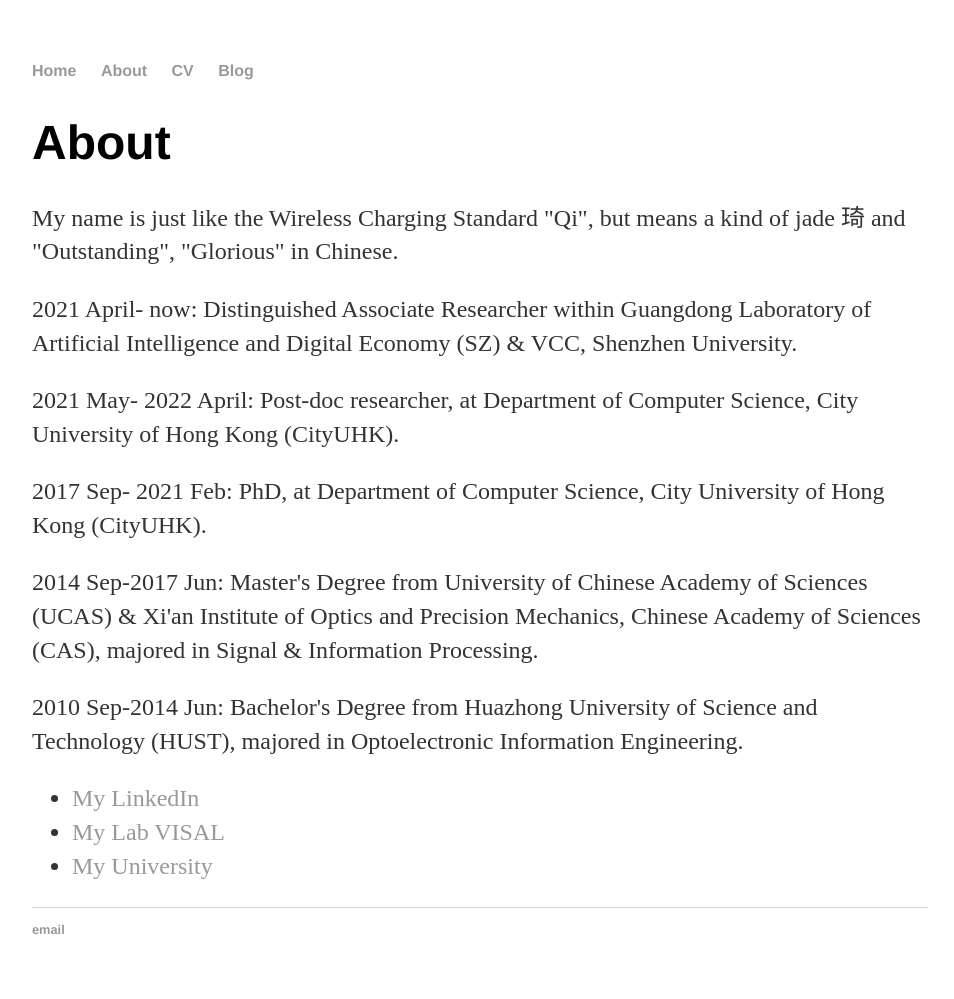
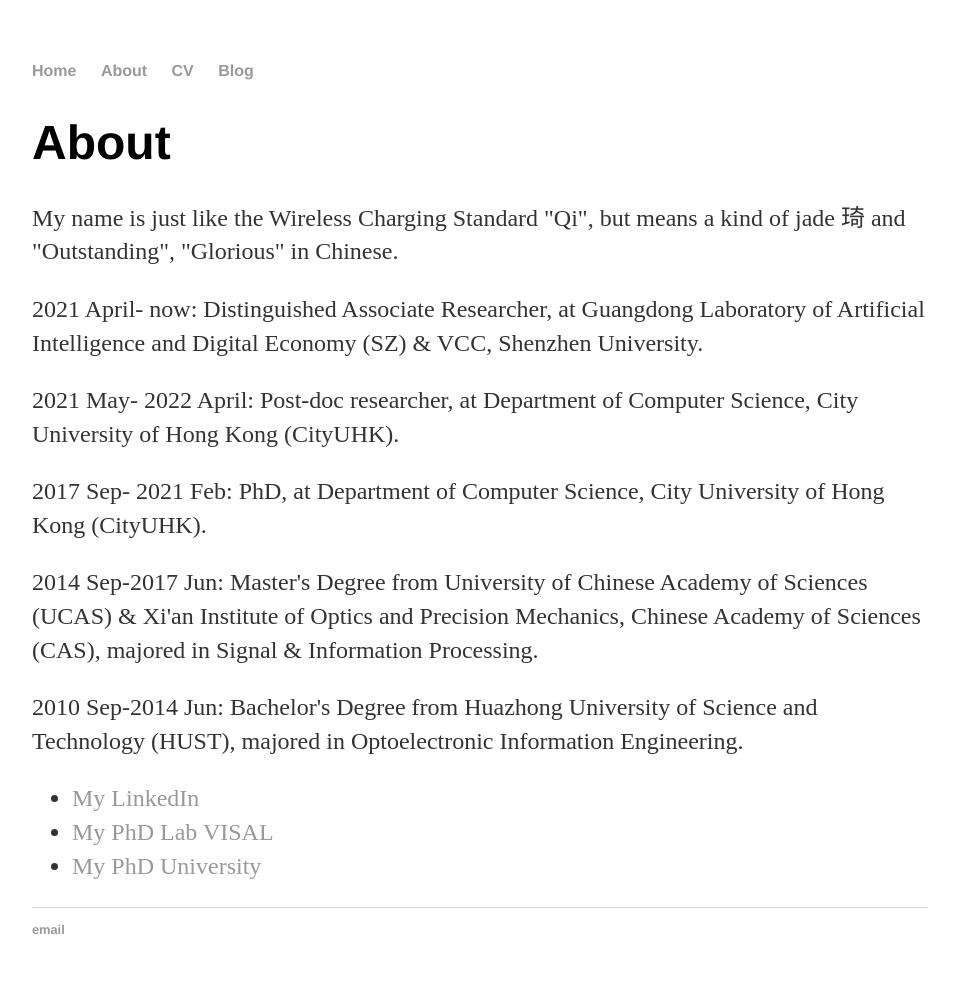
Before and after one commit to zqyq/zqyq.github.io, a Jekyll site: the page built from about/index.html, in a window 1280 px wide. Shown: the whole page, without its empty margins (160-1114 px from the left). Built offline with Jekyll 4.4.1, drawn with Linux system fonts in a browser that asks for light colours.

Commit message:
Update index.html

```diff
--- a/about/index.html
+++ b/about/index.html
@@ -8,7 +8,7 @@ title: About Qi ZHANG
 			<p>My name is just like the Wireless Charging Standard "Qi", but means a kind of jade 琦
 				and "Outstanding", "Glorious" in Chinese.</p>
 
-			<p>2021 April- now: Distinguished Associate Researcher within Guangdong Laboratory of Artificial Intelligence and Digital Economy (SZ) & VCC, Shenzhen University.</p>
+			<p>2021 April- now: Distinguished Associate Researcher, at Guangdong Laboratory of Artificial Intelligence and Digital Economy (SZ) & VCC, Shenzhen University.</p>
 
 			<p>2021 May- 2022 April: Post-doc researcher, at Department of Computer Science, City University of Hong Kong (CityUHK).</p>
 			<p>2017 Sep- 2021 Feb: PhD, at Department of Computer Science, City University of Hong Kong (CityUHK).</p>
@@ -21,7 +21,7 @@ title: About Qi ZHANG
 
 			<ul class="contacts">
 				<li><a href="https://www.linkedin.com/in/qi-zhang-64257488/">My LinkedIn</a></li>
-				<li><a href="https://visal.cs.cityu.edu.hk/">My Lab VISAL</a></li>
-				<li><a href="https://www.cityu.edu.hk/">My University</a></li>
+				<li><a href="https://visal.cs.cityu.edu.hk/">My PhD Lab VISAL</a></li>
+				<li><a href="https://www.cityu.edu.hk/">My PhD University</a></li>
 				</ul>
 		</div>
```
